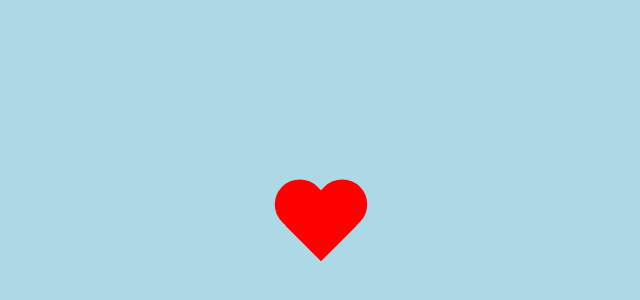
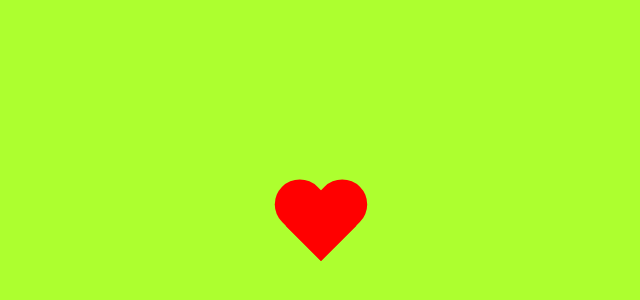
Before and after one commit to giovanaakf/front-end, a plain HTML site: page portifólio/pulsar.html in a window 1280 px wide. Shown: the part 182-482 px from the top of the page, without its empty margins (319-959 px from the left). Drawn offline with Linux system fonts and the light colour scheme.

Commit message:
eightth commit

```diff
--- a/portifólio/pulsar.html
+++ b/portifólio/pulsar.html
@@ -3,14 +3,14 @@
 <head>
     <meta charset="UTF-8">
     <meta name="viewport" content="width=device-width, initial-scale=1.0">
-    <title>Circulo pulsante</title>
+    <title>Coração Pulsante</title>
     <style>
          body{
             display: flex;
             justify-content: center;
             align-items: center;
             min-height: 100vh;
-            background-color:lightblue ;
+            background-color:greenyellow ;
          }
          @keyframes heartbeat {
         0% {
```
